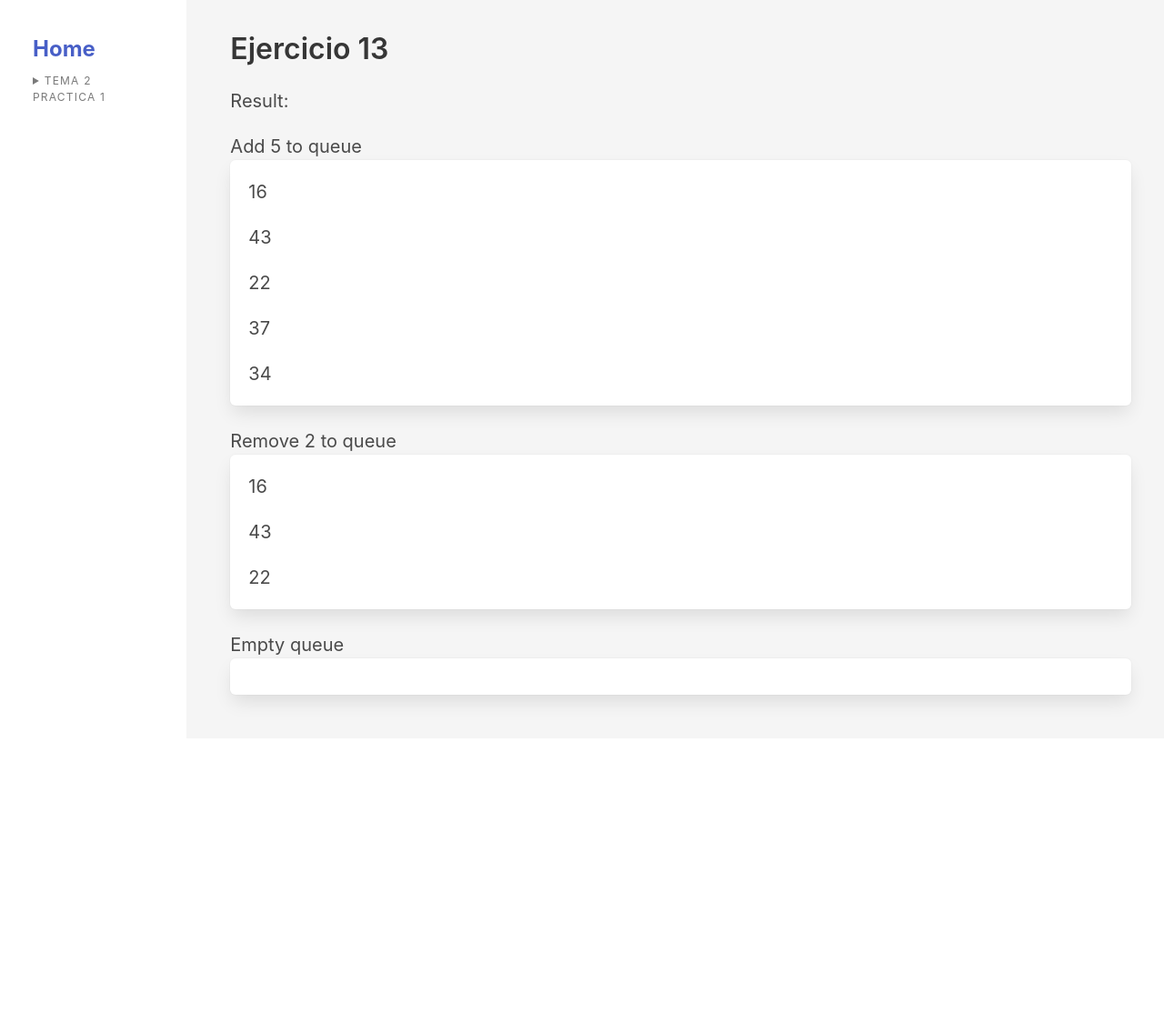
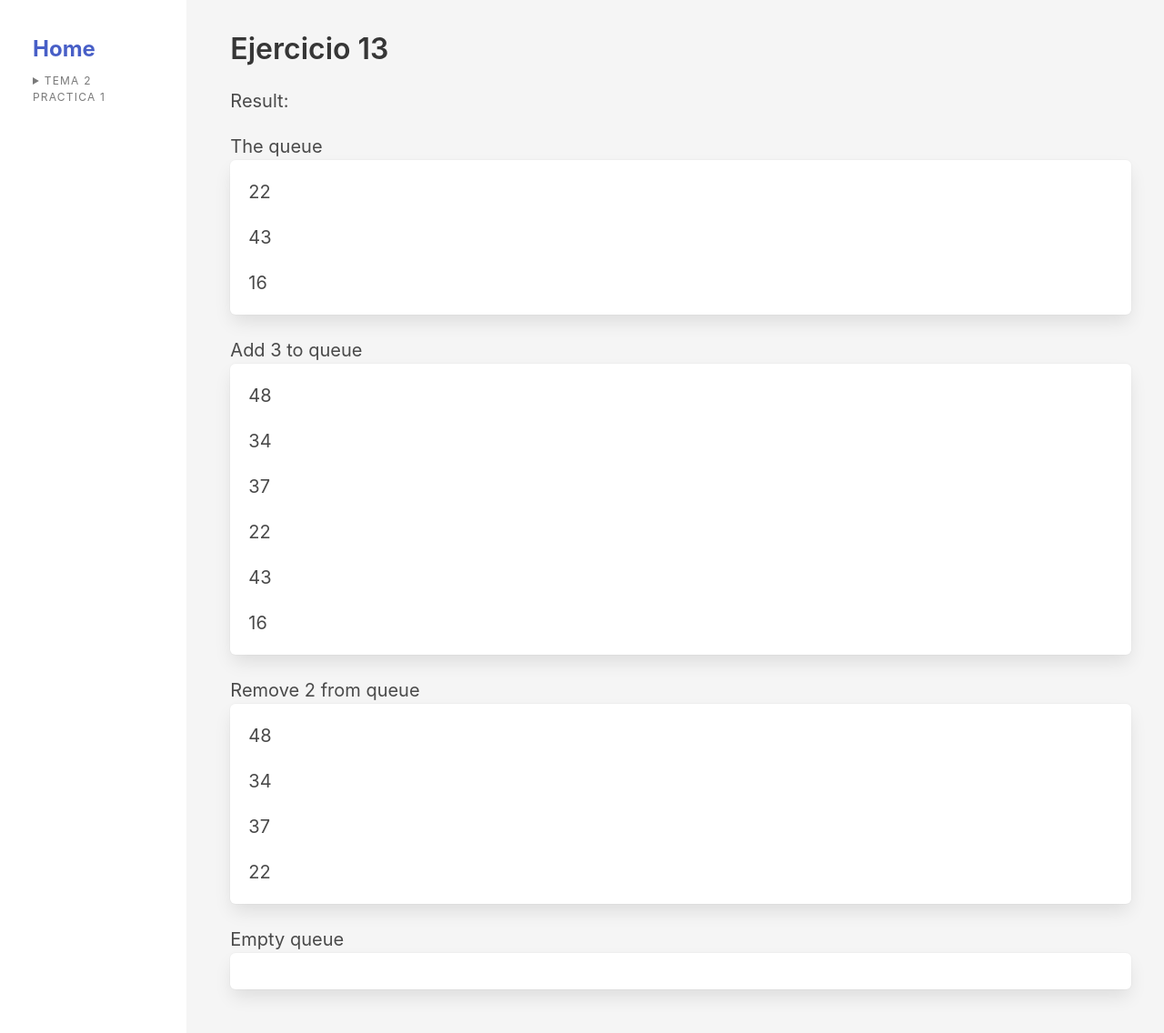
Before and after one commit to edustef/daw-practicas-website, a PHP site: page /dws/practicas/tema_2_practica_1/e13.php in a window 1280 px wide. Shown: the whole page at 91% size. Before the commit the page ends 783 px from the top, so only its background shows below. Run offline with PHP 8.4, Linux system fonts and the light colour scheme.

Commit message:
fixed e14 by changing array_push with array_unshift

```diff
--- a/practicas/tema_2_practica_1/e13.php
+++ b/practicas/tema_2_practica_1/e13.php
@@ -7,7 +7,7 @@
     function addToQueue(&$queue, $n)
     {
       for ($i = 0; $i < $n; $i++) {
-        array_push($queue, rand(1, 50));
+        array_unshift($queue, rand(1, 50));
       }
     }
 
@@ -34,10 +34,13 @@
     ?>
     <p>Result: </p>
     <?php
-    echo 'Add 5 to queue';
-    addToQueue($queue, 5);
+    echo 'The queue';
+    addToQueue($queue, 3);
     printQueue($queue);
-    echo 'Remove 2 to queue';
+    echo "Add 3 to queue";
+    addToQueue($queue, 3);
+    printQueue($queue);
+    echo 'Remove 2 from queue';
     removeFromQueue($queue, 2);
     printQueue($queue);
     echo 'Empty queue';
```
